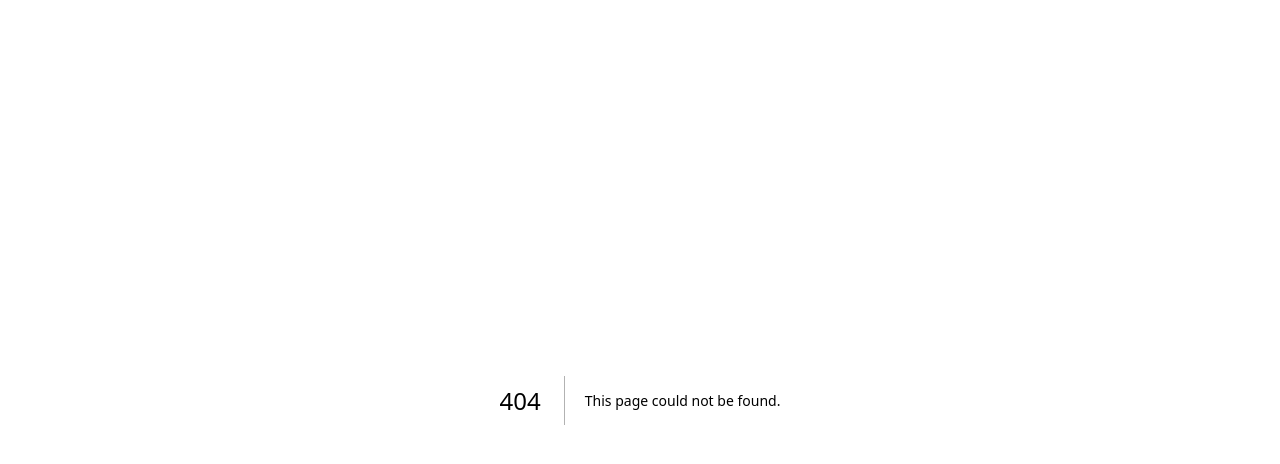
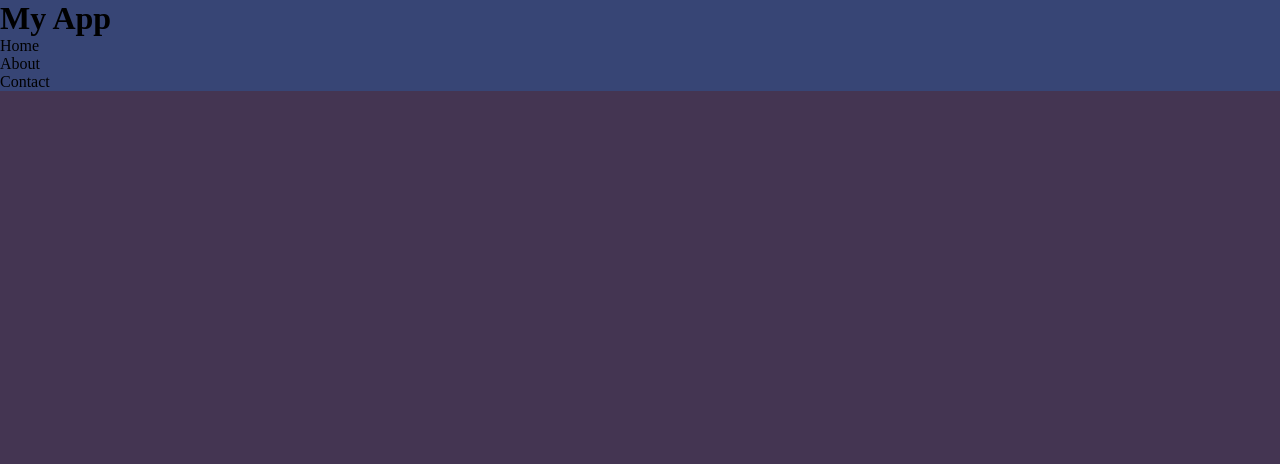
Before and after one commit to catsonluna/compmath, a Next.js app: page /header in a window 1280 px wide. Before the commit this address had no page. Shown: the top 464 px of the page. Built offline with nearby package versions, Linux system fonts and the light colour scheme.

Commit message:
tryed header

```diff
--- /dev/null
+++ b/pages/header.js
@@ -0,0 +1,18 @@
+import React from 'react';
+
+function Header() {
+  return (
+    <header>
+      <h1>My App</h1>
+      <nav>
+        <ul>
+          <li><a href="/">Home</a></li>
+          <li><a href="/about">About</a></li>
+          <li><a href="/contact">Contact</a></li>
+        </ul>
+      </nav>
+    </header>
+  );
+}
+
+export default Header;
--- a/pages/index.tsx
+++ b/pages/index.tsx
@@ -1,6 +1,7 @@
 import Head from 'next/head'
 import Image from 'next/image'
 import { Inter } from 'next/font/google'
+import Header from './Header';
 // the style
 import styles from '@/styles/Home.module.css'
 // font
```
